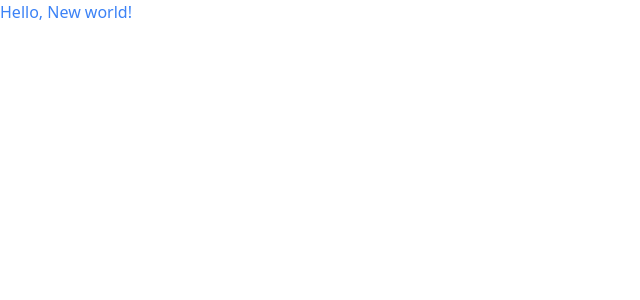
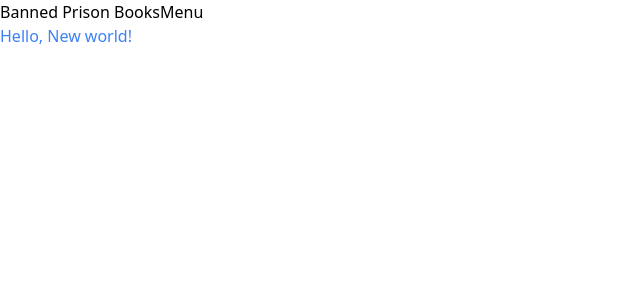
Before and after one commit to tespin/banned-prison-book-api, a Next.js app: page / in a window 1280 px wide. Shown: the top 300 px of the page, without its empty margins (0-640 px from the left). Built offline with nearby package versions, Linux system fonts and the light colour scheme.

Commit message:
feat: added flex container component

```diff
--- a/app/layout.tsx
+++ b/app/layout.tsx
@@ -1,3 +1,5 @@
+import Flex from '@/components/Flex';
+import Header from '@/components/Header';
 import './globals.css'
 
 export default function RootLayout({
@@ -7,7 +9,12 @@ export default function RootLayout({
 }) {
   return (
     <html lang="en">
-      <body>{children}</body>
+      <body>
+        <Flex className='flex-col'>
+          <Header />
+          {children}
+        </Flex>
+      </body>
     </html>
   )
 }
--- /dev/null
+++ b/components/Flex.tsx
@@ -0,0 +1,14 @@
+type FlexProps = {
+  children: React.ReactNode;
+  className?: string;
+}
+
+const Flex = ({ children, className }: FlexProps) => {
+  return (
+    <div className={`flex ${className}`}>
+      {children}
+    </div>
+  )
+}
+
+export default Flex;
--- /dev/null
+++ b/components/Header.tsx
@@ -0,0 +1,13 @@
+import Flex from './Flex';
+
+const Header = () => {
+  return (
+    <Flex>
+      <p>Banned Prison Books</p>
+      <p>Menu</p>
+    </Flex>
+
+  )
+}
+
+export default Header;
--- a/tsconfig.json
+++ b/tsconfig.json
@@ -11,6 +11,10 @@
     "forceConsistentCasingInFileNames": true,
     "noEmit": true,
     "incremental": true,
+    "baseUrl": ".",
+    "paths": {
+      "@/components/*": ["components/*"]
+    },
     "esModuleInterop": true,
     "module": "esnext",
     "moduleResolution": "node",
```
